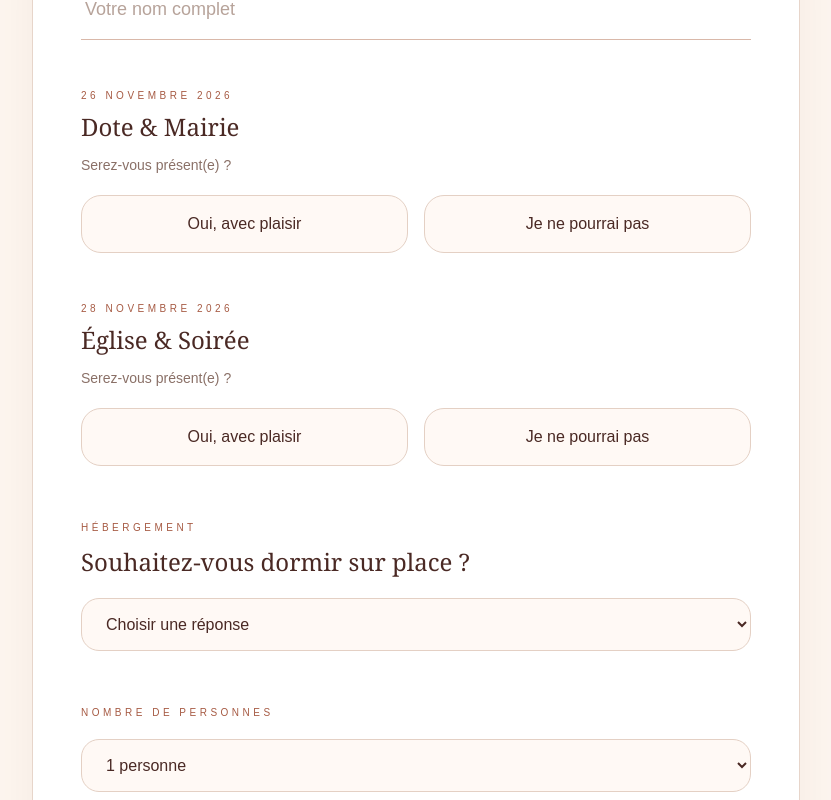
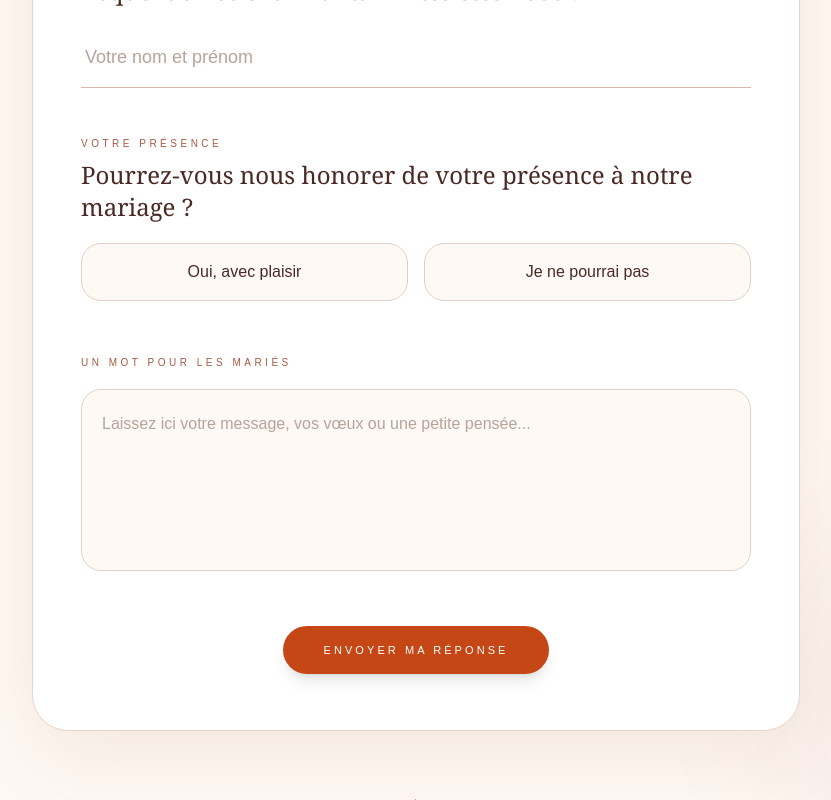
Before and after one commit to Melick237/mariage-baudouin-anelka, a Next.js app: page /rsvp in a window 1280 px wide. Shown: the part 620-1420 px from the top of the page, without its empty margins (224-1055 px from the left). Built offline with nearby package versions, Linux system fonts and the light colour scheme.

Commit message:
Mise a jour du formulaire RSVP

```diff
--- a/app/api/rsvp/route.ts
+++ b/app/api/rsvp/route.ts
@@ -21,10 +21,11 @@ export async function POST(request: Request) {
       },
       body: JSON.stringify({
         name: body.name ?? "",
-        presence26: body.presence26 ?? "",
-        presence28: body.presence28 ?? "",
-        accommodation: body.accommodation ?? "",
-        guests: body.guests ?? "",
+        presence: body.presence ?? "",
+        traditional: body.traditional ?? "",
+        civil: body.civil ?? "",
+        religious: body.religious ?? "",
+        party: body.party ?? "",
         message: body.message ?? "",
       }),
       redirect: "follow",
--- a/app/rsvp/page.tsx
+++ b/app/rsvp/page.tsx
@@ -7,10 +7,11 @@ import Footer from "../components/Footer";
 export default function RsvpPage() {
   const [rsvpForm, setRsvpForm] = useState({
     name: "",
-    presence26: "",
-    presence28: "",
-    accommodation: "",
-    guests: "1",
+    presence: "",
+    traditional: false,
+    civil: false,
+    religious: false,
+    party: false,
     message: "",
   });
 
@@ -22,6 +23,19 @@ export default function RsvpPage() {
     event: React.FormEvent<HTMLFormElement>
   ) => {
     event.preventDefault();
+
+    // Si la personne vient, elle doit sélectionner
+    // au moins un moment du mariage.
+    if (
+      rsvpForm.presence === "oui" &&
+      !rsvpForm.traditional &&
+      !rsvpForm.civil &&
+      !rsvpForm.religious &&
+      !rsvpForm.party
+    ) {
+      alert("Merci de sélectionner au moins un moment du mariage.");
+      return;
+    }
 
     setRsvpStatus("sending");
 
@@ -44,10 +58,11 @@ export default function RsvpPage() {
 
       setRsvpForm({
         name: "",
-        presence26: "",
-        presence28: "",
-        accommodation: "",
-        guests: "1",
+        presence: "",
+        traditional: false,
+        civil: false,
+        religious: false,
+        party: false,
         message: "",
       });
 
@@ -65,9 +80,17 @@ export default function RsvpPage() {
     }
   };
 
+  const toggleMoment = (
+    moment: "traditional" | "civil" | "religious" | "party"
+  ) => {
+    setRsvpForm((current) => ({
+      ...current,
+      [moment]: !current[moment],
+    }));
+  };
+
   return (
     <main className="min-h-screen bg-[#FFF8F2]">
-
       <Navigation />
 
       {/* =========================================================
@@ -79,14 +102,11 @@ export default function RsvpPage() {
       >
         {/* Décorations */}
         <div className="pointer-events-none absolute -left-36 top-20 h-[420px] w-[420px] rounded-full bg-[#C54716]/5 blur-3xl" />
-
         <div className="pointer-events-none absolute -right-36 bottom-20 h-[420px] w-[420px] rounded-full bg-[#6D071A]/5 blur-3xl" />
 
         <div className="relative mx-auto max-w-5xl">
-
           {/* ================= TITRE ================= */}
           <div className="mx-auto max-w-3xl text-center">
-
             <p className="text-[11px] uppercase tracking-[0.45em] text-[#C54716]">
               Votre réponse
             </p>
@@ -101,24 +121,25 @@ export default function RsvpPage() {
               Nous serions heureux de partager ces moments avec vous.
               Merci de prendre quelques instants pour confirmer votre présence.
             </p>
-
           </div>
-
 
           {/* ================= FORMULAIRE ================= */}
           <form
             onSubmit={handleRsvpSubmit}
             className="mx-auto mt-16 max-w-3xl rounded-[36px] border border-[#E7D5CA] bg-white px-7 py-10 shadow-[0_25px_80px_rgba(98,47,31,0.08)] md:px-12 md:py-14"
           >
-
-            {/* NOM */}
+            {/* ================= NOM ================= */}
             <div>
               <label
                 htmlFor="name"
                 className="text-[10px] uppercase tracking-[0.35em] text-[#A65A43]"
               >
-                Nom & prénom
+                Notre charmant invité
               </label>
+
+              <h3 className="mt-2 font-serif text-2xl">
+                Lequel de nos charmants invités êtes-vous ?
+              </h3>
 
               <input
                 id="name"
@@ -131,46 +152,40 @@ export default function RsvpPage() {
                     name: e.target.value,
                   })
                 }
-                placeholder="Votre nom complet"
-                className="mt-3 w-full border-b border-[#D9B8A9] bg-transparent px-1 py-4 text-lg outline-none transition placeholder:text-[#B7A39A] focus:border-[#C54716]"
+                placeholder="Votre nom et prénom"
+                className="mt-5 w-full border-b border-[#D9B8A9] bg-transparent px-1 py-4 text-lg outline-none transition placeholder:text-[#B7A39A] focus:border-[#C54716]"
               />
             </div>
 
-
-            {/* ================= 26 NOVEMBRE ================= */}
+            {/* ================= PRÉSENCE ================= */}
             <div className="mt-12">
-
               <p className="text-[10px] uppercase tracking-[0.35em] text-[#A65A43]">
-                26 novembre 2026
+                Votre présence
               </p>
 
               <h3 className="mt-2 font-serif text-2xl">
-                Dote & Mairie
+                Pourrez-vous nous honorer de votre présence à notre mariage ?
               </h3>
 
-              <p className="mt-3 text-sm text-[#8A7067]">
-                Serez-vous présent(e) ?
-              </p>
-
-              <div className="mt-5 grid grid-cols-2 gap-4">
-
+              <div className="mt-5 grid grid-cols-1 gap-4 sm:grid-cols-2">
+                {/* OUI */}
                 <label
                   className={`cursor-pointer rounded-[20px] border px-5 py-4 text-center transition ${
-                    rsvpForm.presence26 === "oui"
+                    rsvpForm.presence === "oui"
                       ? "border-[#C54716] bg-[#C54716] text-white"
                       : "border-[#E4D0C4] bg-[#FFF9F5] hover:border-[#C54716]"
                   }`}
                 >
                   <input
                     type="radio"
-                    name="presence26"
+                    name="presence"
                     value="oui"
                     required
-                    checked={rsvpForm.presence26 === "oui"}
+                    checked={rsvpForm.presence === "oui"}
                     onChange={(e) =>
                       setRsvpForm({
                         ...rsvpForm,
-                        presence26: e.target.value,
+                        presence: e.target.value,
                       })
                     }
                     className="hidden"
@@ -179,22 +194,27 @@ export default function RsvpPage() {
                   Oui, avec plaisir
                 </label>
 
+                {/* NON */}
                 <label
                   className={`cursor-pointer rounded-[20px] border px-5 py-4 text-center transition ${
-                    rsvpForm.presence26 === "non"
+                    rsvpForm.presence === "non"
                       ? "border-[#6D071A] bg-[#6D071A] text-white"
                       : "border-[#E4D0C4] bg-[#FFF9F5] hover:border-[#6D071A]"
                   }`}
                 >
                   <input
                     type="radio"
-                    name="presence26"
+                    name="presence"
                     value="non"
-                    checked={rsvpForm.presence26 === "non"}
+                    checked={rsvpForm.presence === "non"}
                     onChange={(e) =>
                       setRsvpForm({
                         ...rsvpForm,
-                        presence26: e.target.value,
+                        presence: e.target.value,
+                        traditional: false,
+                        civil: false,
+                        religious: false,
+                        party: false,
                       })
                     }
                     className="hidden"
@@ -202,161 +222,206 @@ export default function RsvpPage() {
 
                   Je ne pourrai pas
                 </label>
-
               </div>
             </div>
 
-
-            {/* ================= 28 NOVEMBRE ================= */}
+            {/* ================= MOMENTS ================= */}
+            {rsvpForm.presence === "oui" && (
               <div className="mt-12">
-
                 <p className="text-[10px] uppercase tracking-[0.35em] text-[#A65A43]">
-                28 novembre 2026
+                  Votre programme
                 </p>
 
                 <h3 className="mt-2 font-serif text-2xl">
-                Église & Soirée
+                  À quel moment serez-vous présent(e) ?
                 </h3>
 
-              <p className="mt-3 text-sm text-[#8A7067]">
-                Serez-vous présent(e) ?
+                <p className="mt-3 text-sm leading-6 text-[#8A7067]">
+                  Vous pouvez sélectionner plusieurs moments.
                 </p>
 
-              <div className="mt-5 grid grid-cols-2 gap-4">
-
+                <div className="mt-6 grid grid-cols-1 gap-4 sm:grid-cols-2">
+                  {/* MARIAGE TRADITIONNEL */}
                   <label
-                  className={`cursor-pointer rounded-[20px] border px-5 py-4 text-center transition ${
-                    rsvpForm.presence28 === "oui"
+                    className={`cursor-pointer rounded-[20px] border px-5 py-5 transition ${
+                      rsvpForm.traditional
                         ? "border-[#C54716] bg-[#C54716] text-white"
                         : "border-[#E4D0C4] bg-[#FFF9F5] hover:border-[#C54716]"
                     }`}
                   >
                     <input
-                    type="radio"
-                    name="presence28"
-                    value="oui"
-                    required
-                    checked={rsvpForm.presence28 === "oui"}
-                    onChange={(e) =>
-                      setRsvpForm({
-                        ...rsvpForm,
-                        presence28: e.target.value,
-                      })
-                    }
+                      type="checkbox"
+                      checked={rsvpForm.traditional}
+                      onChange={() => toggleMoment("traditional")}
                       className="hidden"
                     />
 
-                  Oui, avec plaisir
+                    <div className="flex items-center justify-between gap-4">
+                      <div>
+                        <p className="font-serif text-xl">
+                          Mariage traditionnel
+                        </p>
+
+                        <p
+                          className={`mt-1 text-xs ${
+                            rsvpForm.traditional
+                              ? "text-white/75"
+                              : "text-[#9B8178]"
+                          }`}
+                        >
+                          26 novembre 2026
+                        </p>
+                      </div>
+
+                      <span
+                        className={`flex h-7 w-7 shrink-0 items-center justify-center rounded-full border ${
+                          rsvpForm.traditional
+                            ? "border-white bg-white text-[#C54716]"
+                            : "border-[#D9B8A9]"
+                        }`}
+                      >
+                        {rsvpForm.traditional ? "✓" : ""}
+                      </span>
+                    </div>
                   </label>
 
+                  {/* MARIAGE CIVIL */}
                   <label
-                  className={`cursor-pointer rounded-[20px] border px-5 py-4 text-center transition ${
-                    rsvpForm.presence28 === "non"
+                    className={`cursor-pointer rounded-[20px] border px-5 py-5 transition ${
+                      rsvpForm.civil
+                        ? "border-[#C54716] bg-[#C54716] text-white"
+                        : "border-[#E4D0C4] bg-[#FFF9F5] hover:border-[#C54716]"
+                    }`}
+                  >
+                    <input
+                      type="checkbox"
+                      checked={rsvpForm.civil}
+                      onChange={() => toggleMoment("civil")}
+                      className="hidden"
+                    />
+
+                    <div className="flex items-center justify-between gap-4">
+                      <div>
+                        <p className="font-serif text-xl">
+                          Mariage civil
+                        </p>
+
+                        <p
+                          className={`mt-1 text-xs ${
+                            rsvpForm.civil
+                              ? "text-white/75"
+                              : "text-[#9B8178]"
+                          }`}
+                        >
+                          26 novembre 2026
+                        </p>
+                      </div>
+
+                      <span
+                        className={`flex h-7 w-7 shrink-0 items-center justify-center rounded-full border ${
+                          rsvpForm.civil
+                            ? "border-white bg-white text-[#C54716]"
+                            : "border-[#D9B8A9]"
+                        }`}
+                      >
+                        {rsvpForm.civil ? "✓" : ""}
+                      </span>
+                    </div>
+                  </label>
+
+                  {/* MARIAGE RELIGIEUX */}
+                  <label
+                    className={`cursor-pointer rounded-[20px] border px-5 py-5 transition ${
+                      rsvpForm.religious
+                        ? "border-[#C54716] bg-[#C54716] text-white"
+                        : "border-[#E4D0C4] bg-[#FFF9F5] hover:border-[#C54716]"
+                    }`}
+                  >
+                    <input
+                      type="checkbox"
+                      checked={rsvpForm.religious}
+                      onChange={() => toggleMoment("religious")}
+                      className="hidden"
+                    />
+
+                    <div className="flex items-center justify-between gap-4">
+                      <div>
+                        <p className="font-serif text-xl">
+                          Mariage religieux
+                        </p>
+
+                        <p
+                          className={`mt-1 text-xs ${
+                            rsvpForm.religious
+                              ? "text-white/75"
+                              : "text-[#9B8178]"
+                          }`}
+                        >
+                          28 novembre 2026
+                        </p>
+                      </div>
+
+                      <span
+                        className={`flex h-7 w-7 shrink-0 items-center justify-center rounded-full border ${
+                          rsvpForm.religious
+                            ? "border-white bg-white text-[#C54716]"
+                            : "border-[#D9B8A9]"
+                        }`}
+                      >
+                        {rsvpForm.religious ? "✓" : ""}
+                      </span>
+                    </div>
+                  </label>
+
+                  {/* SOIRÉE */}
+                  <label
+                    className={`cursor-pointer rounded-[20px] border px-5 py-5 transition ${
+                      rsvpForm.party
                         ? "border-[#6D071A] bg-[#6D071A] text-white"
                         : "border-[#E4D0C4] bg-[#FFF9F5] hover:border-[#6D071A]"
                     }`}
                   >
                     <input
-                    type="radio"
-                    name="presence28"
-                    value="non"
-                    checked={rsvpForm.presence28 === "non"}
-                    onChange={(e) =>
-                      setRsvpForm({
-                        ...rsvpForm,
-                        presence28: e.target.value,
-                      })
-                    }
+                      type="checkbox"
+                      checked={rsvpForm.party}
+                      onChange={() => toggleMoment("party")}
                       className="hidden"
                     />
 
-                  Je ne pourrai pas
+                    <div className="flex items-center justify-between gap-4">
+                      <div>
+                        <p className="font-serif text-xl">
+                          Soirée
+                        </p>
+
+                        <p
+                          className={`mt-1 text-xs ${
+                            rsvpForm.party
+                              ? "text-white/75"
+                              : "text-[#9B8178]"
+                          }`}
+                        >
+                          28 novembre 2026
+                        </p>
+                      </div>
+
+                      <span
+                        className={`flex h-7 w-7 shrink-0 items-center justify-center rounded-full border ${
+                          rsvpForm.party
+                            ? "border-white bg-white text-[#6D071A]"
+                            : "border-[#D9B8A9]"
+                        }`}
+                      >
+                        {rsvpForm.party ? "✓" : ""}
+                      </span>
+                    </div>
                   </label>
-
                 </div>
               </div>
-
-
-            {/* ================= HÉBERGEMENT ================= */}
-            <div className="mt-12">
-
-              <label
-                htmlFor="accommodation"
-                className="text-[10px] uppercase tracking-[0.35em] text-[#A65A43]"
-              >
-                Hébergement
-              </label>
-
-              <p className="mt-2 font-serif text-2xl">
-                Souhaitez-vous dormir sur place ?
-              </p>
-
-              <select
-                id="accommodation"
-                required
-                value={rsvpForm.accommodation}
-                onChange={(e) =>
-                  setRsvpForm({
-                    ...rsvpForm,
-                    accommodation: e.target.value,
-                  })
-                }
-                className="mt-5 w-full rounded-[18px] border border-[#E4D0C4] bg-[#FFF9F5] px-5 py-4 outline-none focus:border-[#C54716]"
-              >
-                <option value="">
-                  Choisir une réponse
-                </option>
-
-                <option value="oui">
-                  Oui
-                </option>
-
-                <option value="non">
-                  Non
-                </option>
-
-                <option value="pas-encore">
-                  Je ne sais pas encore
-                </option>
-              </select>
-
-            </div>
-
-
-            {/* ================= NOMBRE DE PERSONNES ================= */}
-            <div className="mt-12">
-
-              <label
-                htmlFor="guests"
-                className="text-[10px] uppercase tracking-[0.35em] text-[#A65A43]"
-              >
-                Nombre de personnes
-              </label>
-
-              <select
-                id="guests"
-                value={rsvpForm.guests}
-                onChange={(e) =>
-                  setRsvpForm({
-                    ...rsvpForm,
-                    guests: e.target.value,
-                  })
-                }
-                className="mt-4 w-full rounded-[18px] border border-[#E4D0C4] bg-[#FFF9F5] px-5 py-4 outline-none focus:border-[#C54716]"
-              >
-                <option value="1">1 personne</option>
-                <option value="2">2 personnes</option>
-                <option value="3">3 personnes</option>
-                <option value="4">4 personnes</option>
-                <option value="5">5 personnes</option>
-              </select>
-
-            </div>
-
+            )}
 
             {/* ================= MESSAGE ================= */}
             <div className="mt-12">
-
               <label
                 htmlFor="message"
                 className="text-[10px] uppercase tracking-[0.35em] text-[#A65A43]"
@@ -377,13 +442,10 @@ export default function RsvpPage() {
                 placeholder="Laissez ici votre message, vos vœux ou une petite pensée..."
                 className="mt-4 w-full resize-none rounded-[20px] border border-[#E4D0C4] bg-[#FFF9F5] px-5 py-5 leading-7 outline-none placeholder:text-[#B7A39A] focus:border-[#C54716]"
               />
-
             </div>
-
 
             {/* ================= BOUTON ================= */}
             <div className="mt-12 text-center">
-
               <button
                 type="submit"
                 disabled={rsvpStatus === "sending"}
@@ -391,16 +453,13 @@ export default function RsvpPage() {
               >
                 {rsvpStatus === "sending"
                   ? "Envoi en cours..."
-                  : "Confirmer ma présence"}
+                  : "Envoyer ma réponse"}
               </button>
-
             </div>
-
 
             {/* ================= CONFIRMATION ================= */}
             {rsvpStatus === "success" && (
               <div className="mt-8 rounded-[20px] bg-[#274E13]/10 px-6 py-5 text-center">
-
                 <p className="font-serif text-xl text-[#274E13]">
                   Merci pour votre réponse ♡
                 </p>
@@ -408,28 +467,21 @@ export default function RsvpPage() {
                 <p className="mt-2 text-sm text-[#5D7153]">
                   Votre réponse a bien été prise en compte.
                 </p>
-
               </div>
             )}
 
             {rsvpStatus === "error" && (
               <div className="mt-8 rounded-[20px] bg-[#6D071A]/10 px-6 py-5 text-center">
-
                 <p className="text-[#6D071A]">
                   Une erreur est survenue. Merci de réessayer.
                 </p>
-
               </div>
             )}
-
           </form>
-
 
           {/* ================= BAS DE SECTION ================= */}
           <div className="mt-16 text-center">
-
             <div className="mx-auto flex items-center justify-center gap-4">
-
               <div className="h-px w-16 bg-[#D8A060]/50" />
 
               <span className="font-serif text-sm tracking-[0.15em] text-[#C54716]">
@@ -437,20 +489,16 @@ export default function RsvpPage() {
               </span>
 
               <div className="h-px w-16 bg-[#D8A060]/50" />
-
             </div>
 
             <p className="mt-6 font-serif text-lg italic text-[#9B6B59]">
               Merci de faire partie de notre histoire.
             </p>
-
           </div>
-
         </div>
       </section>
 
       <Footer />
-
     </main>
   );
 }
```
Lines whose indentation alone changed are shown as unchanged.
